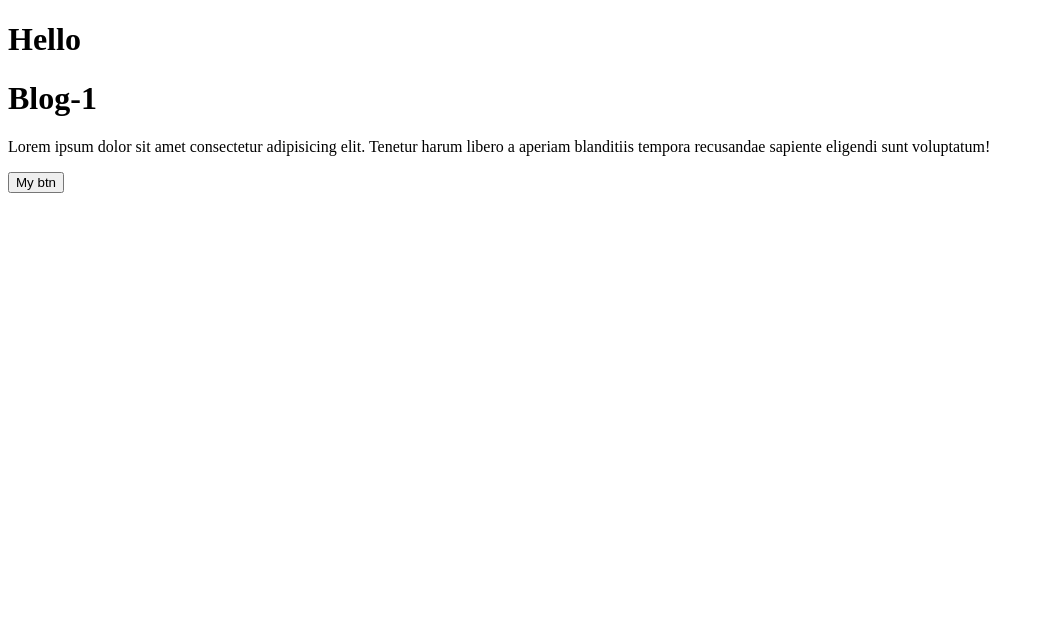
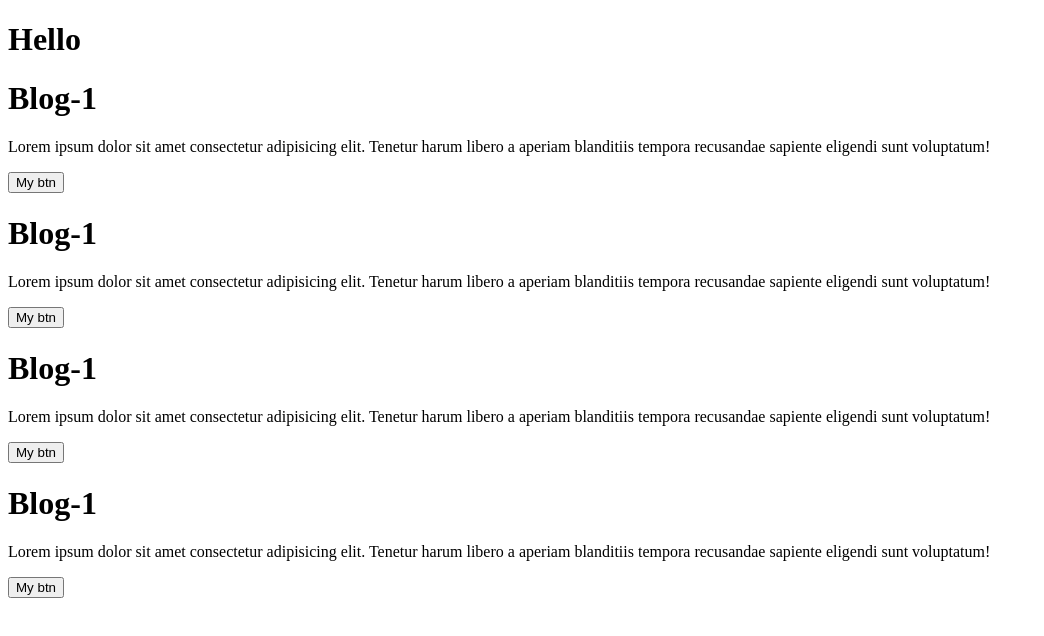
Before and after one commit to Alok4D/Dom-Project, a plain HTML site: page index.html in a window 1280 px wide. Shown: the whole page, without its empty margins (0-1044 px from the left). Drawn offline with Linux system fonts and the light colour scheme.

Commit message:
second time commit

```diff
--- a/index.html
+++ b/index.html
@@ -15,6 +15,24 @@
 
         <button onclick="handleClick(event);">My btn</button>
     </div>
+    <div>
+        <h1>Blog-1</h1>
+        <p>Lorem ipsum dolor sit amet consectetur adipisicing elit. Tenetur harum libero a aperiam blanditiis tempora recusandae sapiente eligendi sunt voluptatum!</p>
+
+        <button onclick="handleClick(event);">My btn</button>
+    </div>
+    <div>
+        <h1>Blog-1</h1>
+        <p>Lorem ipsum dolor sit amet consectetur adipisicing elit. Tenetur harum libero a aperiam blanditiis tempora recusandae sapiente eligendi sunt voluptatum!</p>
+
+        <button onclick="handleClick(event);">My btn</button>
+    </div>
+    <div>
+        <h1>Blog-1</h1>
+        <p>Lorem ipsum dolor sit amet consectetur adipisicing elit. Tenetur harum libero a aperiam blanditiis tempora recusandae sapiente eligendi sunt voluptatum!</p>
+
+        <button onclick="handleClick(event);">My btn</button>
+    </div>
 
 
 
```
